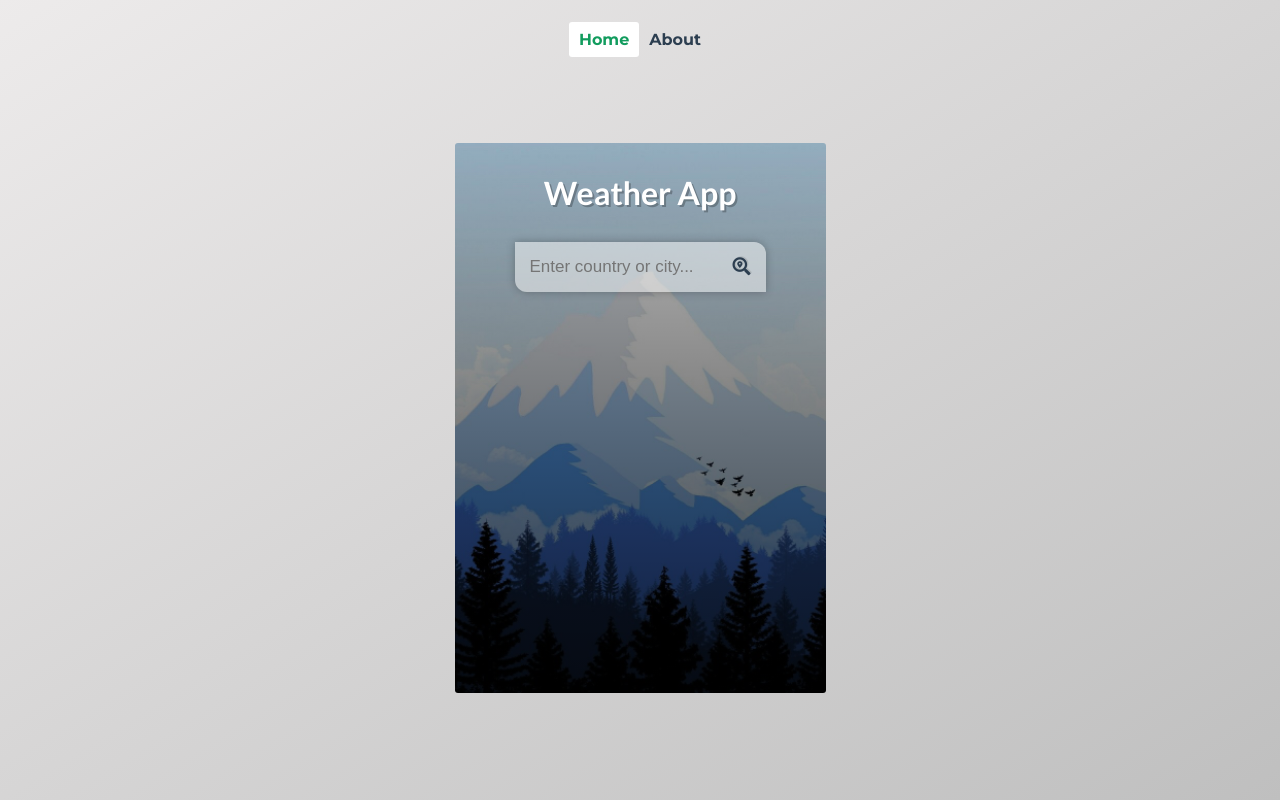
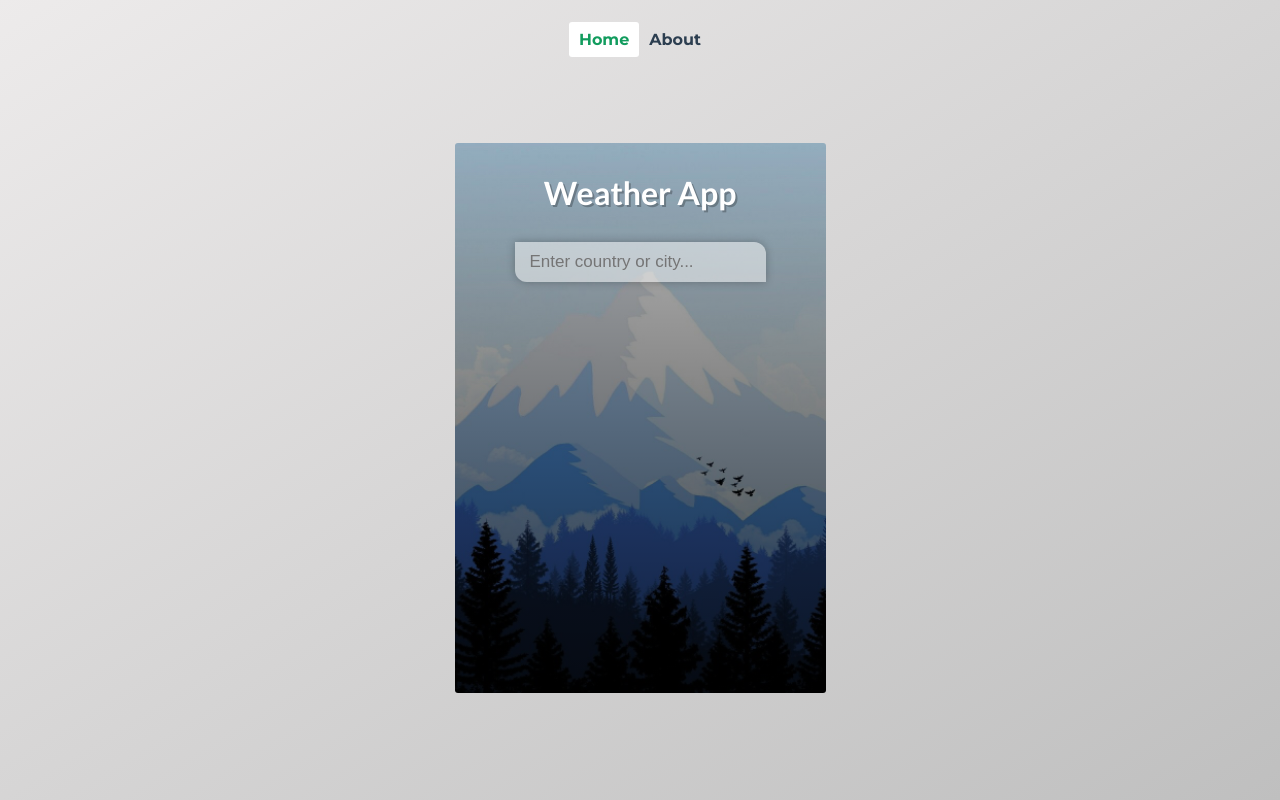
Before and after one commit to OkiemuteGold/vue-weather-app, a Vue app: page / in a window 1280 px wide. Built offline with nearby package versions, Linux system fonts and the light colour scheme.

Commit message:
added weather icon, adjusted search bar and icon, used d-flex for weather-description-container

```diff
--- a/src/views/Home.vue
+++ b/src/views/Home.vue
@@ -16,6 +16,7 @@
                         title="search weather"
                         aria-labelledby="search weather icon"
                         @click.prevent="fetchWeather"
+                        v-show="query !== ''"
                     ></i>
                 </div>
 
@@ -31,10 +32,15 @@
 
                     <div class="weather-box">
                         <div class="temp">{{ roundTemp() }}&deg;C</div>
-                        <div class="weather">{{ weather.weather[0].main }}</div>
-                        <p class="description">
-                            ...{{ weather.weather[0].description }}
-                        </p>
+                        <div class="weather-description-container">
+                            <img :src="iconSrc" :alt="iconAlt" />
+                            <div class="weather">
+                                <span>{{ weather.weather[0].main }}</span>
+                                <p class="description">
+                                    ...{{ weather.weather[0].description }}
+                                </p>
+                            </div>
+                        </div>
                     </div>
                 </div>
             </main>
@@ -74,14 +80,31 @@ export default {
             url_base: "http://api.openweathermap.org/data/2.5/",
             query: "",
             weather: {},
+            unit: "metric",
+            searchMethod: "",
+            iconSrc: "",
+            iconAlt: "",
             days,
             months,
         };
     },
     methods: {
-        fetchWeather() {
-            fetch(
-                `${this.url_base}weather?q=${this.query}&units=metric&APPID=${this.api_key}`
+        userSearchMethod() {
+            let city = this.query;
+            if (city.length === 5 && Number.parseInt(city) + "" === city) {
+                this.searchMethod = "zip";
+            } else {
+                this.searchMethod = "q";
+            }
+            console.log(this.searchMethod);
+            console.log(city);
+            return this.searchMethod;
+        },
+
+        async fetchWeather() {
+            this.userSearchMethod(this.query);
+            await fetch(
+                `${this.url_base}weather?${this.searchMethod}=${this.query}&units=${this.unit}&APPID=${this.api_key}`
             )
                 .then((resp) => {
                     return resp.json();
@@ -92,6 +115,12 @@ export default {
                     this.weather = results;
                 })
                 .catch(this.showError);
+
+            let icon = this.weather.weather[0].icon;
+            this.iconSrc =
+                "http://openweathermap.org/img/wn/" + icon + "@2x.png";
+
+            this.iconAlt = `${this.weather.weather[0].main} icon`;
 
             this.query = "";
         },
@@ -104,7 +133,7 @@ export default {
         },
 
         roundTemp() {
-            return Math.floor(this.weather.main.temp);
+            return Math.round(this.weather.main.temp);
         },
 
         dateBuilder() {
@@ -169,14 +198,14 @@ main {
 
 .search-box {
     width: 100%;
-    margin-bottom: 25px;
+    margin-bottom: 20px;
     position: relative;
 }
 
 .search-box .search-bar {
     display: block;
     width: 100%;
-    padding: 15px;
+    padding: 10px 15px;
     color: #2c3e50;
     font-size: 17px;
     appearance: none;
@@ -197,12 +226,13 @@ main {
 
 .search-box i {
     position: absolute;
-    top: 10px;
-    right: 10px;
+    top: 8px;
+    right: 8px;
     padding: 5px;
-    font-size: 18px;
+    font-size: 17px;
     text-shadow: 1.2px -1.1px rgba(0, 0, 0, 0.1);
     cursor: pointer;
+    transition: 0.4s;
 }
 
 .location-box {
@@ -236,8 +266,19 @@ main {
     text-shadow: 3px 6px rgba(0, 0, 0, 0.25);
     background-color: rgba(255, 255, 255, 0.25);
     border-radius: 12px;
-    margin: 30px 0px;
+    margin: 25px 0px;
     box-shadow: 3px 6px rgba(0, 0, 0, 0.25);
+}
+
+.weather-description-container {
+    display: flex;
+    /* justify-content: space-evenly; */
+    /* align-items: center; */
+}
+
+.weather-description-container img {
+    max-width: 100%;
+    height: auto;
 }
 
 .weather-box .weather {
@@ -245,6 +286,7 @@ main {
     font-weight: 700;
     font-style: italic;
     text-shadow: 3px 6px rgba(0, 0, 0, 0.25);
+    flex: 2;
 }
 
 .description {
```
